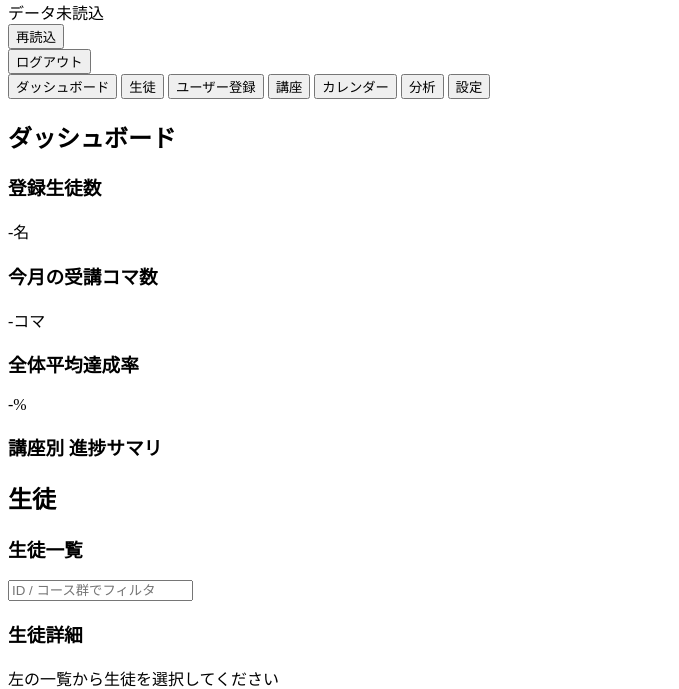
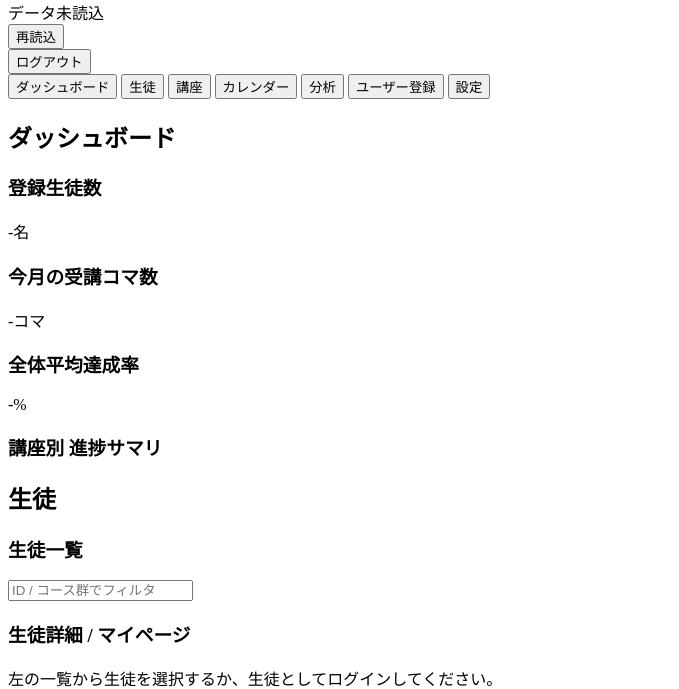
Before and after one commit to sacademyshare/stlog, a plain HTML site: page docs/index.html in a window 1280 px wide. Shown: the part 264-953 px from the top of the page, without its empty margins (0-679 px from the left). Drawn offline with Linux system fonts and the light colour scheme.

Commit message:
Update index.html

```diff
--- a/docs/index.html
+++ b/docs/index.html
@@ -30,7 +30,7 @@
           <ul>
             <li>管理者: <code>admin / admin123</code></li>
             <li>講師: <code>t001 / teacher123</code></li>
-            <li>生徒: <code>s001 / student123</code></li>
+            <li>生徒: <code>S001 / student123</code></li>
           </ul>
         </details>
       </div>
@@ -58,10 +58,10 @@
         <nav class="app-nav">
           <button class="app-nav__item app-nav__item--active" data-view-target="dashboard">ダッシュボード</button>
           <button class="app-nav__item" data-view-target="students">生徒</button>
-          <button class="app-nav__item" data-view-target="registration">ユーザー登録</button>
           <button class="app-nav__item" data-view-target="courses">講座</button>
           <button class="app-nav__item" data-view-target="calendar">カレンダー</button>
           <button class="app-nav__item" data-view-target="analytics">分析</button>
+          <button class="app-nav__item" data-view-target="registration">ユーザー登録</button>
           <button class="app-nav__item" data-view-target="settings">設定</button>
         </nav>
 
@@ -92,10 +92,11 @@
             </section>
           </section>
 
-          <!-- 生徒一覧／詳細 -->
+          <!-- 生徒一覧／詳細（講師・管理者用）／マイページ（生徒用） -->
           <section id="view-students" class="view">
             <h2 class="view-title">生徒</h2>
             <div class="split split--2">
+              <!-- 左：生徒一覧（生徒ロールでは非表示） -->
               <div class="split__pane">
                 <header class="section__header">
                   <h3>生徒一覧</h3>
@@ -105,10 +106,12 @@
                 </header>
                 <div id="students-table" class="table-wrapper"></div>
               </div>
+
+              <!-- 右：詳細 or マイページ -->
               <div class="split__pane split__pane--detail">
                 <header class="section__header">
-                  <h3>生徒詳細</h3>
-                  <span id="student-detail-label" class="muted">左の一覧から生徒を選択してください</span>
+                  <h3>生徒詳細 / マイページ</h3>
+                  <span id="student-detail-label" class="muted">左の一覧から生徒を選択するか、生徒としてログインしてください。</span>
                 </header>
                 <div id="student-detail" class="student-detail"></div>
               </div>
@@ -129,7 +132,7 @@
             </section>
           </section>
 
-          <!-- カレンダー（全体ビュー） -->
+          <!-- カレンダー（全体） -->
           <section id="view-calendar" class="view">
             <h2 class="view-title">カレンダー</h2>
             <section class="section">
@@ -157,8 +160,7 @@
             </section>
           </section>
 
-          <!-- 設定 -->
-                    <!-- ユーザー登録 -->
+          <!-- ユーザー登録 -->
           <section id="view-registration" class="view">
             <h2 class="view-title">ユーザー登録</h2>
             <section class="section">
@@ -202,7 +204,7 @@
           </section>
 
           <!-- 設定 -->
-<section id="view-settings" class="view">
+          <section id="view-settings" class="view">
             <h2 class="view-title">設定</h2>
             <section class="section">
               <header class="section__header">
```
